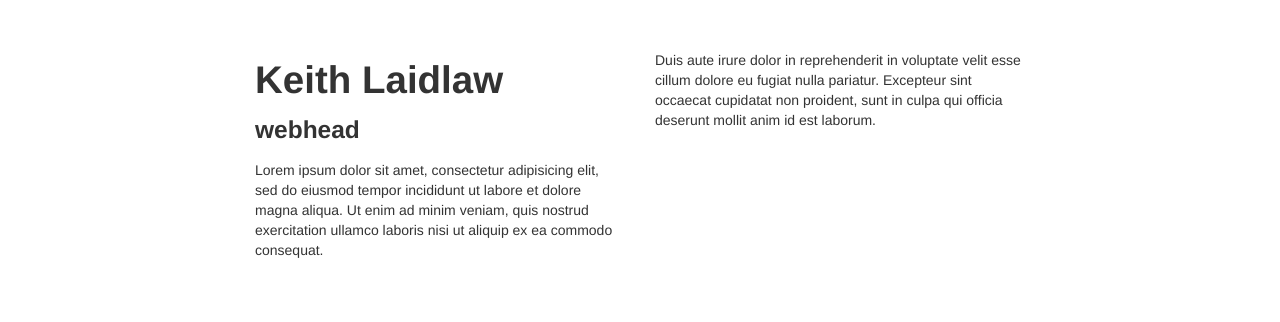
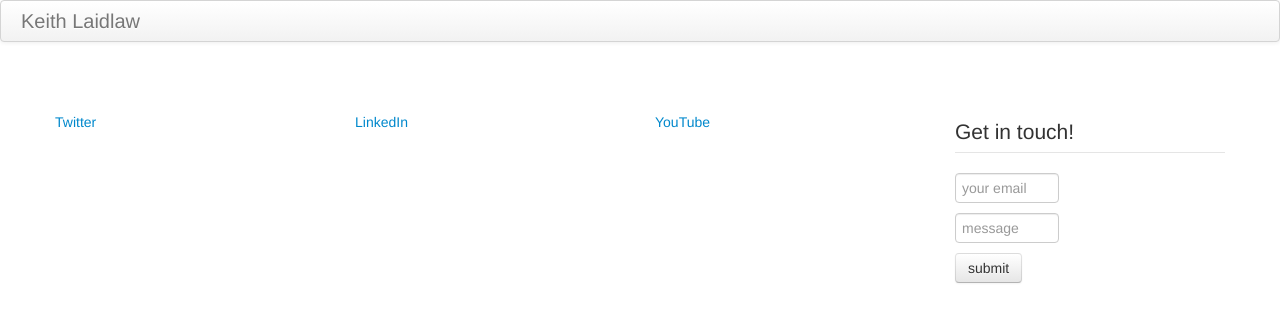
Before and after one commit to nicetrousers/bootstrap, a plain HTML site: page index.html in a window 1280 px wide. Drawn offline with nearby package versions, Linux system fonts and the light colour scheme.

Commit message:
add header and style basic boxes layout

```diff
--- a/index.html
+++ b/index.html
@@ -8,25 +8,52 @@
     <link href="css/bootstrap-responsive.css" rel="stylesheet">
   </head>
   <body>
+
     <script src="http://code.jquery.com/jquery.js"></script>
     <script src="js/bootstrap.min.js"></script>
 
+    <div class="navbar">
+
+      <div class="navbar-inner">
+        <a class="brand" href="#">Keith Laidlaw</a>
+      </div>
+
+    </div>
+
     <div class="container" style="padding-top: 50px">
+
       <div class="row-fluid">
-        <div class="span2">
+
+
+
+        <div class="span3">
+          <a href="http://twitter.com/scribacious">Twitter</a>
         </div>
-        <div class="span4">
-          <h1>Keith Laidlaw</h1>
-          <h3>webhead</h3>
-
-          <p>Lorem ipsum dolor sit amet, consectetur adipisicing elit, sed do eiusmod tempor incididunt ut labore et dolore magna aliqua. Ut enim ad minim veniam, quis nostrud exercitation ullamco laboris nisi ut aliquip ex ea commodo consequat. </p>
+        <div class="span3">
+          <a href="http://www.linkedin.com/in/keithlaidlaw">LinkedIn</a>
         </div>
-        <div class="span4">
-          <p>Duis aute irure dolor in reprehenderit in voluptate velit esse cillum dolore eu fugiat nulla pariatur. Excepteur sint occaecat cupidatat non proident, sunt in culpa qui officia deserunt mollit anim id est laborum.</p>
+        <div class="span3">
+          <a href="http://www.youtube.com/scribacious">YouTube</a>
         </div>
-        <div class="span2">
+        <div class="span3">
+            <form action="http://www.mydomain.com/cgi-sys/formmail.pl" method="post" >
+              <fieldset>
+              <legend>Get in touch!</legend>
+                <input type="hidden" name="recipient" value="mail@keithlaidlaw.com">
+                <input type="hidden" name="subject" value="FormMail E-Mail">
+                <input type="text" class="input-small" name="email" placeholder="your email"><br />
+                <input type="text" class="input-small" name="tellme" placeholder="message"><br />
+                <button type="submit" value="Send" class="btn">submit</button>
+                <input type="hidden" name="redirect" value="http://mydomain.com/redirect-path">
+              </fieldset>
+            </form>
         </div>
       </div>
-    </div>
+
+
+     </div>
+
+
+
   </body>
 </html>
```
